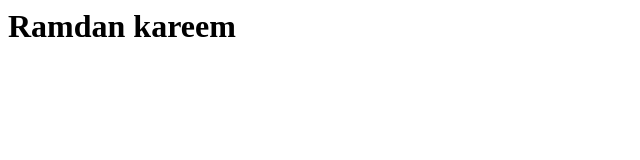
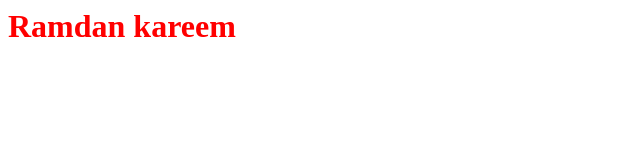
Before and after one commit to SaraAlmutawa/Techcampus, a plain HTML site: page index.html in a window 1280 px wide. Shown: the whole page, without its empty margins (0-640 px from the left). Drawn offline with Linux system fonts and the light colour scheme.

Commit message:
add new color

```diff
--- a/index.html
+++ b/index.html
@@ -3,7 +3,7 @@
 	<title> Welcome </title>
 	</head>
 	<body>
+		<h1><font color = "red"> Ramdan kareem </font> </h1>
 
-		<h1> Ramdan kareem </h1>
 	</body>
 </html>
```
